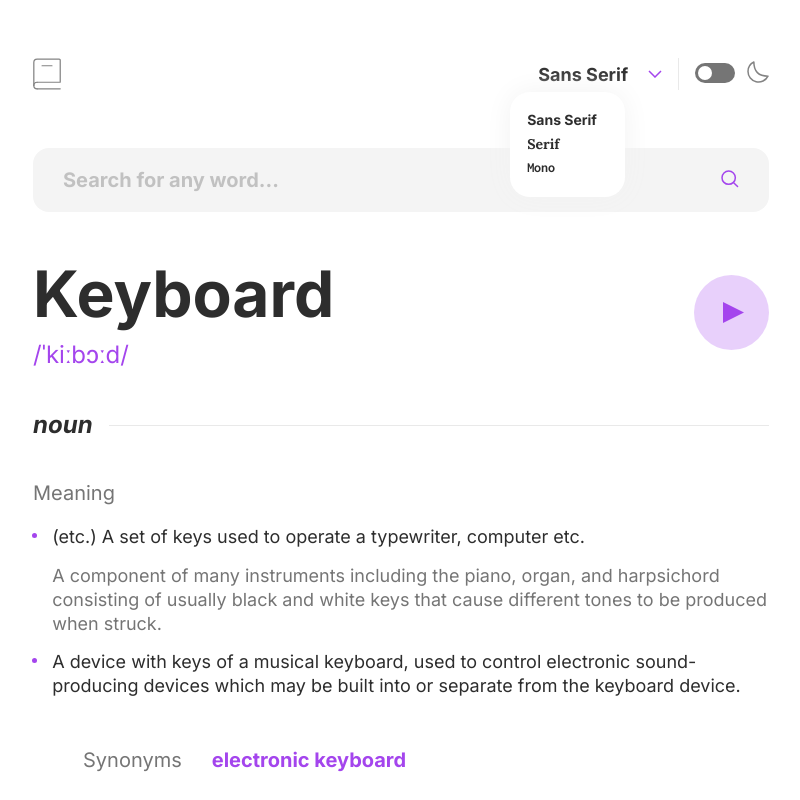
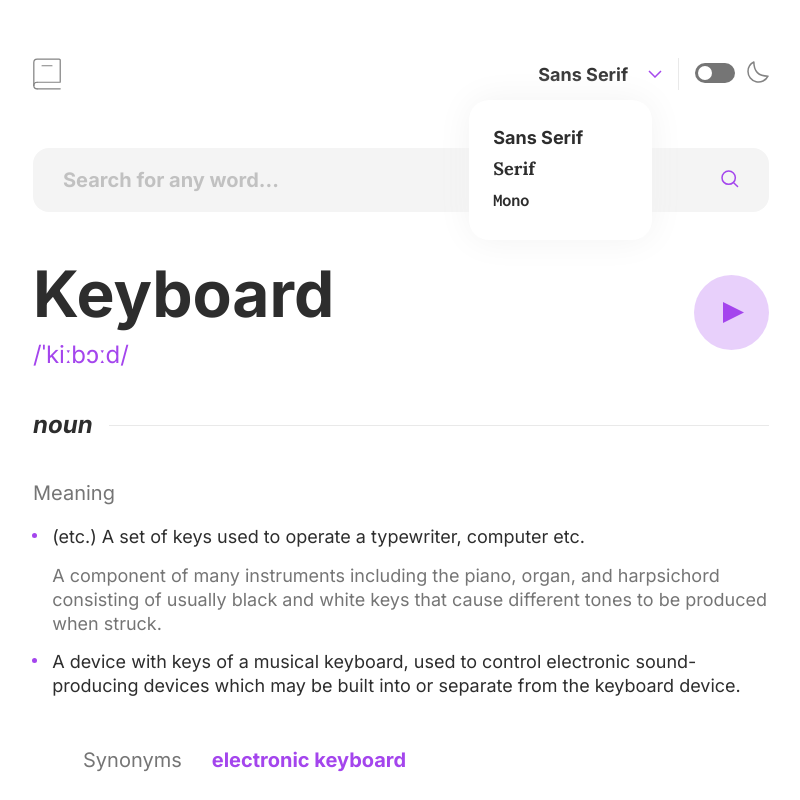
Before and after one commit to ashish-d2/dictionary-web-app, a React (Create React App) app: page / in a window 1280 px wide. Shown: the top 800 px of the page, without its empty margins (239-1039 px from the left). Built offline with nearby package versions, Linux system fonts and the light colour scheme.

Commit message:
style(fontselector): added media query to some styles so that it can scale with different screen size

```diff
--- a/src/components/buttons/fontSelector/FontSelector.module.scss
+++ b/src/components/buttons/fontSelector/FontSelector.module.scss
@@ -26,9 +26,16 @@
     padding: 1.2em 2em 1.2em 1.2em;
     border-radius: 20px;
     z-index: 1;
+    transition: font-size 0.3s ease, padding 0.3s ease, left 0.3s ease;
+
+    @media (min-width: 768px) {
+      font-size: 1.125rem;
+      padding: 1.33em 3.83em 1.33em 1.33em;
+      left: -3.83em;
+    }
 
     p {
-      line-height: 24px;
+      line-height: 1.714em;
 
       &:hover {
         color: c.$violet;
```
